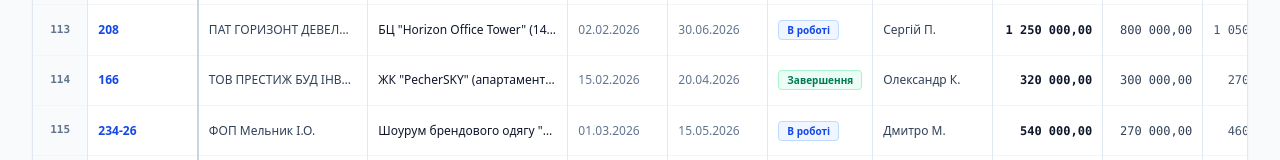
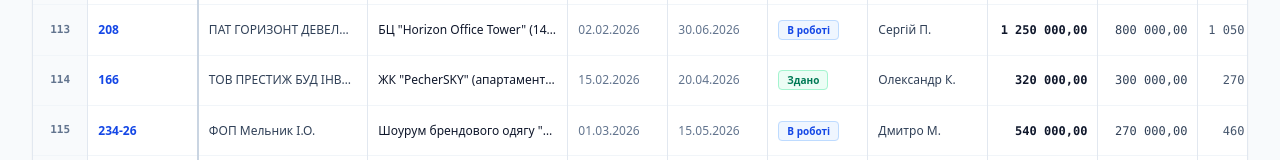
Before and after one commit to 124etc-dot/ETS, a React (Vite) app: page / in a window 1280 px wide. Shown: the part 1164-1324 px from the top of the page. Built offline with nearby package versions, Linux system fonts and the light colour scheme; no server answers.

Commit message:
feat: add conditional styling for project status badges
Introduce a helper function to standardize badge colors based on project progress. Completed statuses now render with emerald styling, while active projects retain blue styling across the interface.

```diff
--- a/src/components/DocumentReviewModal.tsx
+++ b/src/components/DocumentReviewModal.tsx
@@ -1214,7 +1214,14 @@ export const DocumentReviewModal: React.FC<Props> = ({
                           <span className="text-amber-700 font-bold">🎯 Об'єкт:</span>
                           <span className="font-bold text-amber-900 truncate">{matchedProjectOrder.title}</span>
                         </div>
-                        <span className="text-[10px] bg-white px-2 py-0.5 rounded border border-amber-200 text-amber-900 font-medium shrink-0">
+                        <span
+                          className={`text-[10px] px-2 py-0.5 rounded border font-semibold shrink-0 ${
+                            matchedProjectOrder.status?.toLowerCase().includes('здан') ||
+                            matchedProjectOrder.status?.toLowerCase().includes('заверш')
+                              ? 'bg-emerald-50 text-emerald-700 border-emerald-200'
+                              : 'bg-blue-50 text-blue-700 border-blue-200'
+                          }`}
+                        >
                           {matchedProjectOrder.status}
                         </span>
                       </div>
--- a/src/components/ProjectsTab.tsx
+++ b/src/components/ProjectsTab.tsx
@@ -463,6 +463,29 @@ export const ProjectsTab: React.FC<Props> = ({
       currency: 'UAH',
       maximumFractionDigits: 0,
     }).format(amount);
+  };
+
+  /**
+   * Відображення Статусу замовлення в Проектах:
+   * - Якщо Статус "Здано" (або варіанти "зданий", "завершено", "виконано") -> заливка плашки Зелена
+   * - Якщо "В роботі" (або інші робочі статуси) -> залишається синьою без змін
+   */
+  const getProjectStatusBadgeClass = (status?: string | null): string => {
+    if (!status) return 'bg-slate-100 text-slate-600 border-slate-200';
+    const s = status.toLowerCase().trim();
+
+    // Якщо Статус Здано - то заливка плашки Зелена
+    if (
+      s.includes('здан') ||       // "Здано", "здано", "Зданий"
+      s.includes('заверш') ||     // "Завершено", "Завершення"
+      s.includes('виконан') ||    // "Виконано"
+      s.includes('закрито')       // "Закрито"
+    ) {
+      return 'bg-emerald-50 text-emerald-700 border-emerald-200';
+    }
+
+    // Якщо В роботі - залишається синьою без змін
+    return 'bg-blue-50 text-blue-700 border-blue-200';
   };
 
   const activeSpreadsheetUrl =
@@ -1054,11 +1077,9 @@ export const ProjectsTab: React.FC<Props> = ({
                       <td className="p-2.5 border-r border-slate-200 whitespace-nowrap">
                         {p.colF ? (
                           <span
-                            className={`px-2 py-0.5 rounded text-[10px] font-semibold border ${
-                              p.colF.toLowerCase().includes('заверш')
-                                ? 'bg-emerald-50 text-emerald-700 border-emerald-200'
-                                : 'bg-blue-50 text-blue-700 border-blue-200'
-                            }`}
+                            className={`px-2 py-0.5 rounded text-[10px] font-semibold border ${getProjectStatusBadgeClass(
+                              p.colF
+                            )}`}
                           >
                             {p.colF}
                           </span>
@@ -1195,10 +1216,10 @@ export const ProjectsTab: React.FC<Props> = ({
                       Проєкт #{selectedProject.colA || selectedProject.rowNumber}
                     </h2>
                     <span className="px-2 py-0.5 text-xs font-semibold bg-blue-50 text-blue-700 rounded border border-blue-200">
-                      Рядок {selectedProject.rowNumber} у Лист1
+                      Рядок {selectedProject.rowNumber} у {activeTabName}
                     </span>
                     {selectedProject.colF && (
-                      <span className="px-2 py-0.5 text-xs font-semibold bg-emerald-50 text-emerald-700 rounded border border-emerald-200">
+                      <span className={`px-2 py-0.5 text-xs font-semibold rounded border ${getProjectStatusBadgeClass(selectedProject.colF)}`}>
                         {selectedProject.colF}
                       </span>
                     )}
--- a/src/data/sampleProjects.ts
+++ b/src/data/sampleProjects.ts
@@ -108,7 +108,7 @@ export const SAMPLE_PROJECT_ROWS: ProjectSheetRow[] = [
     colC: 'ЖК "PecherSKY" (апартаменти 45)',
     colD: '15.02.2026',
     colE: '20.04.2026',
-    colF: 'Завершення',
+    colF: 'Здано',
     colG: 'Олександр К.',
     colH: '320 000,00',
     colI: '300 000,00',
```
